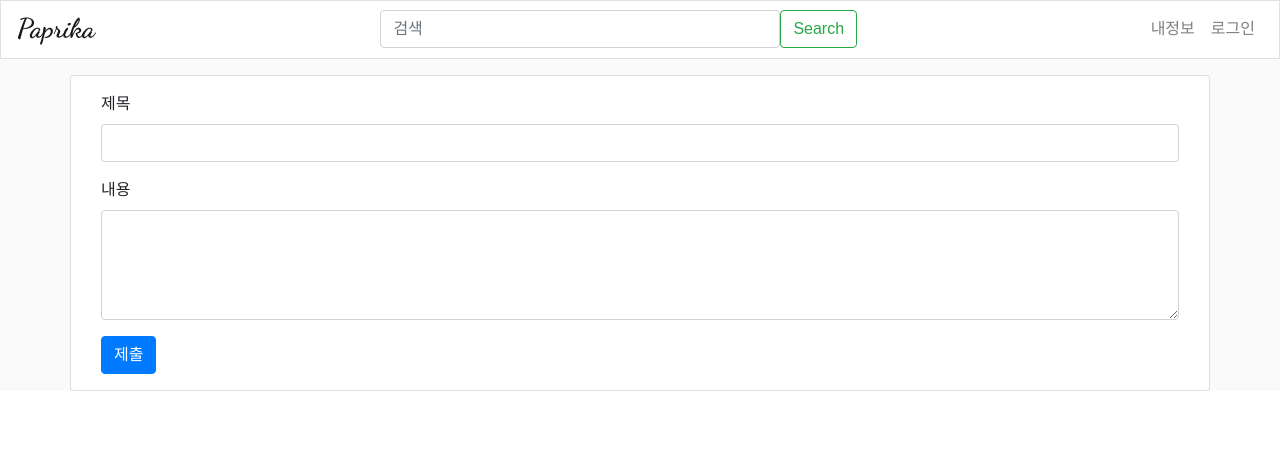
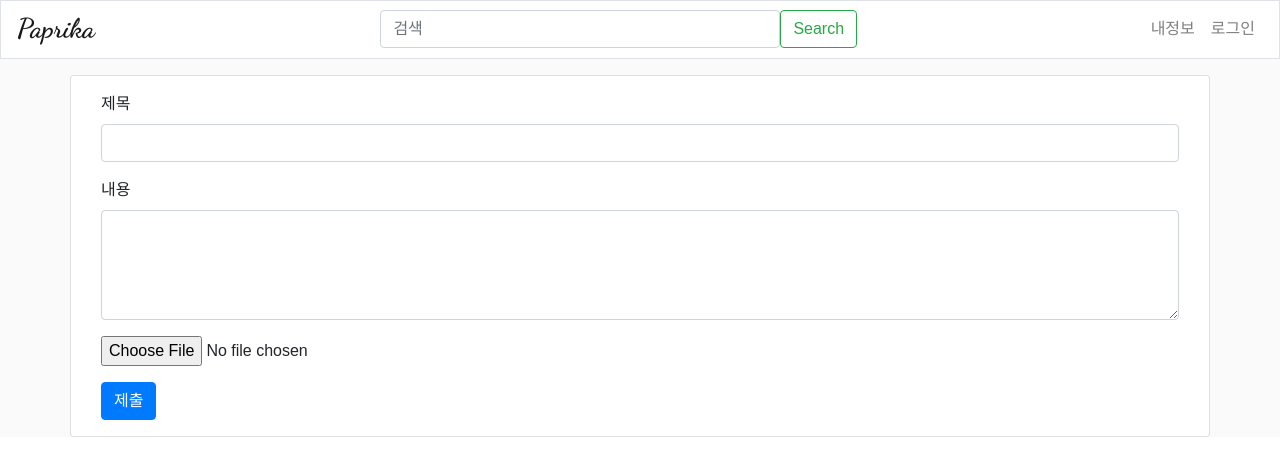
Before and after one commit to seolhs04/snsApp_Client, a React (Create React App) app: page /create in a window 1280 px wide. Shown: the top 476 px of the page. Built offline with nearby package versions, Linux system fonts and the light colour scheme; a web font is replaced by a local one.

Commit message:
05 Commit 사진 미리보기(사진 업로드 설정중)

```diff
--- a/src/App.css
+++ b/src/App.css
@@ -27,7 +27,6 @@
 #makePostContainer{
     padding: 0;
     border:none;
-    min-width: 40rem;
     max-width: 40rem;
 }
 #makePostBtn a{
@@ -56,7 +55,6 @@
     overflow-y: scroll;
 }
 .postCard{
-    min-width: 40rem;
     max-width: 40rem;
 }
 .card-title{
@@ -80,3 +78,8 @@
         width: 10rem;
     }
 }
+
+/* createForm */
+#thumbNail{
+    padding: 0
+}
--- a/src/Components/CreateForm.js
+++ b/src/Components/CreateForm.js
@@ -9,6 +9,7 @@ import { Link } from 'react-router-dom';
 function CreateForm(){
     let [titleOfPost, tOP_change] = useState('')
     let [descriptionOfPost, dOP_change] = useState('')
+    let [imgData, imgData_change] = useState(null);
 
     return(
         <Card className='container mt-3'>
@@ -29,10 +30,27 @@ function CreateForm(){
                         }
                     }/>
                 </Form.Group>
+                <Form.Group className="mb-3">
+                    <div id='thumbNail' className='container mb-3'>
+                        {/* 사진 들어갈 공간 */}
+                    </div>
+                    <input type='file' id='imageInput' accept='image/*' name='img' onChange={(event)=>{
+                        var reader = new FileReader();
+                        reader.onload = function(event){
+                            var img = document.createElement('img');
+                            img.setAttribute('src', event.target.result);
+                            img.setAttribute('style', 'width:50%');
+                            img.setAttribute('class', 'image');
+                            document.getElementById('thumbNail').appendChild(img);
+                        }
+                        reader.readAsDataURL(event.target.files[0]);
+                        imgData_change(event.target.files[0]);
+                    }}/>
+                </Form.Group>
                 <Link to='/'>
                     <button className='btn btn-primary mb-3' onClick={
                         ()=>{
-                            axios.post('/create_process', {'title':titleOfPost , 'description':descriptionOfPost})
+                            axios.post('/create_process', {'title': titleOfPost, 'description': descriptionOfPost, 'test': formData})
                             .then(()=>{
 
                             })
@@ -47,4 +65,5 @@ function CreateForm(){
     )
 }
 
+
 export default CreateForm;
```
Also changed, not shown: src/index.css (line endings or trailing spaces).
